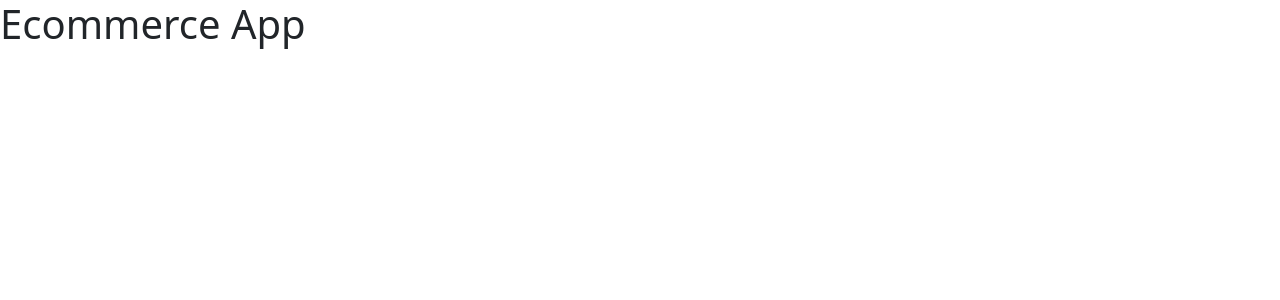
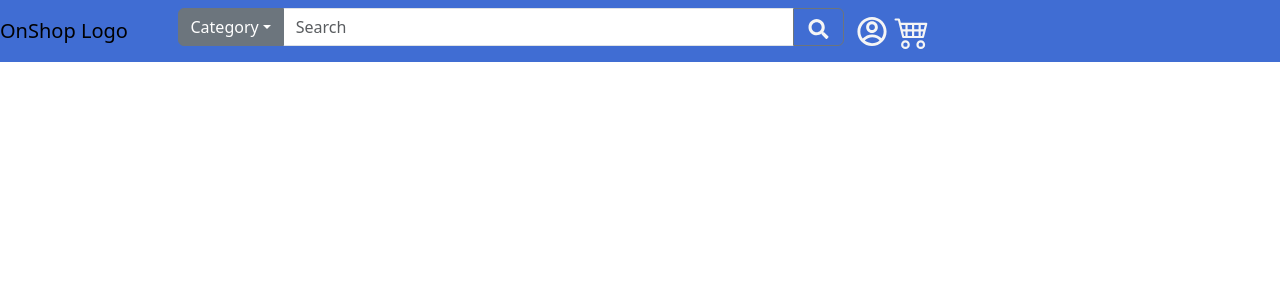
Before and after one commit to Red-stevo/Ecommerce, a React (Vite) app in the folder onshop/: page / in a window 1280 px wide. Shown: the top 300 px of the page. Built offline with nearby package versions, Linux system fonts and the light colour scheme.

Commit message:
Commit message >>>>> workng on the main header <<<<<

```diff
--- a/onshop/package.json
+++ b/onshop/package.json
@@ -11,10 +11,12 @@
   },
   "dependencies": {
     "@reduxjs/toolkit": "^2.3.0",
+    "axios": "^1.7.7",
     "bootstrap": "^5.3.3",
     "react": "^18.3.1",
     "react-bootstrap": "^2.10.5",
     "react-dom": "^18.3.1",
+    "react-icons": "^5.3.0",
     "react-redux": "^9.1.2"
   },
   "devDependencies": {
--- a/onshop/src/App.jsx
+++ b/onshop/src/App.jsx
@@ -1,9 +1,16 @@
 import './App.css'
+import {BrowserRouter as Router, Route, Routes} from "react-router-dom";
+import MainHeader from "./IndexPage/Pages/MainHeader.jsx";
 
 const App = () => {
-  return (<h1>
-          Ecommerce App
-      </h1>
+  return (
+      <Router>
+          <Routes>
+              <Route path={"/"} element={<MainHeader />}>
+
+              </Route>
+          </Routes>
+      </Router>
   )
 }
 
--- /dev/null
+++ b/onshop/src/IndexPage/Pages/Components/Cart.jsx
@@ -0,0 +1,11 @@
+import {BsCart4} from "react-icons/bs";
+
+const Cart = () => {
+    return (
+        <div>
+            <BsCart4 className={"cart-icon"}/>
+        </div>
+    );
+};
+
+export default Cart;
--- /dev/null
+++ b/onshop/src/IndexPage/Pages/Components/CategoryDropDown.jsx
@@ -0,0 +1,20 @@
+import {Dropdown} from "react-bootstrap";
+
+const CategoryDropDown = () => {
+    const categoryList = ["Men","Woman","Shoes", "Clothes", "Phones","Bags"];
+
+    return (
+        <Dropdown data-bs-theme="dark">
+            <Dropdown.Toggle id="dropdown-button-dark-example1" variant="secondary">
+                Category
+            </Dropdown.Toggle>
+            <Dropdown.Menu>
+                {categoryList.map(((item, index) => (
+                    <Dropdown.Item key={index} href="#/action-1" >{item}</Dropdown.Item>
+                )))}
+            </Dropdown.Menu>
+        </Dropdown>
+    );
+};
+
+export default CategoryDropDown;
--- /dev/null
+++ b/onshop/src/IndexPage/Pages/Components/UserAccount.jsx
@@ -0,0 +1,11 @@
+import {RiAccountCircleLine} from "react-icons/ri";
+
+const UserAccount = () => {
+    return (
+        <div>
+            <RiAccountCircleLine className={"user-account-icon"} />
+        </div>
+    );
+};
+
+export default UserAccount;
--- /dev/null
+++ b/onshop/src/IndexPage/Pages/MainHeader.jsx
@@ -0,0 +1,30 @@
+import {Button, InputGroup, Navbar} from "react-bootstrap";
+import {FaSearch} from "react-icons/fa";
+import CategoryDropDown from "./Components/CategoryDropDown.jsx";
+import Cart from "./Components/Cart.jsx";
+import UserAccount from "./Components/UserAccount.jsx";
+import "./../Styles/MainHeader.css";
+
+const MainHeader = () => {
+    return (
+            <Navbar expand="lg" className="main-header">
+                <Navbar.Brand href="#" className={"app-logo"}>OnShop Logo</Navbar.Brand> {/*Application logo*/}
+                <Navbar.Toggle aria-controls="basic-navbar-nav" />
+                <Navbar.Collapse id="basic-navbar-nav">
+                    <InputGroup className="mx-2 mb-2 search-and-buttons">
+                        <CategoryDropDown />    {/*Categories drop-down*/}
+                        <input className={"form-control search-bar"} placeholder={"Search"}
+                              aria-label="Product Search" aria-describedby="basic-addon2"
+                        /> {/*Search bar*/}
+                        <Button variant="outline-secondary" id="search-button">
+                            <FaSearch className={"search-icon"}/>
+                        </Button> {/*Search Button(icon)*/}
+                    </InputGroup>
+                    <UserAccount /> {/*User Account icon.*/}
+                    <Cart /> {/*Add to cart button*/}
+                </Navbar.Collapse>
+            </Navbar>
+    );
+};
+
+export default MainHeader;
--- /dev/null
+++ b/onshop/src/IndexPage/Styles/MainHeader.css
@@ -0,0 +1,32 @@
+.main-header {
+    display: flex;
+    justify-content: center;
+    align-content: center;
+    background-color: rgba(17, 73, 201, 0.8);
+    color: whitesmoke;
+    gap: 2%;
+}
+
+.app-logo {
+
+}
+
+.search-and-buttons {
+    width: 60%;
+}
+
+.cart-icon {
+    width: 40px;
+    height: 35px;
+}
+
+.user-account-icon {
+    width: 40px;
+    height: 35px;
+}
+
+.search-icon {
+    color: whitesmoke;
+    width: 25px;
+    height: 20px;
+}
```
Also changed, not shown: 1 other file (tests, documents, lock files or other folders).
